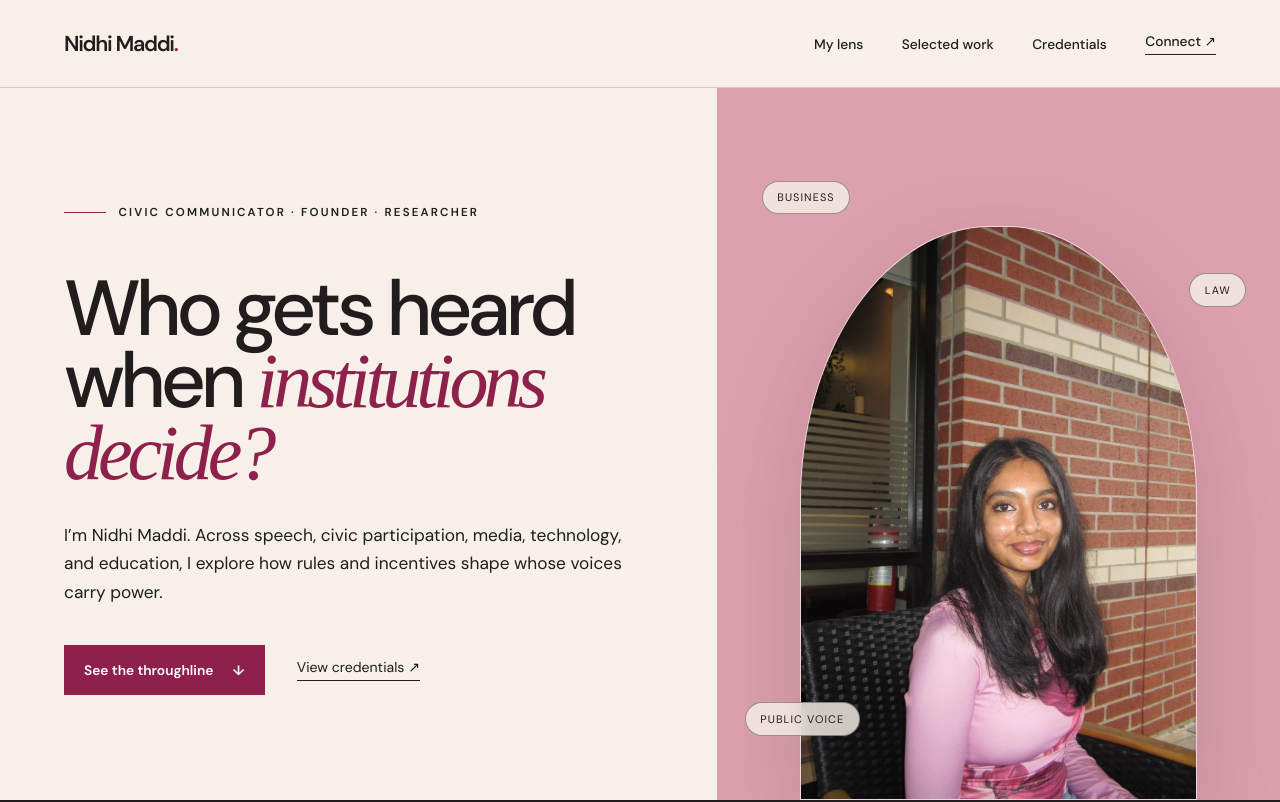
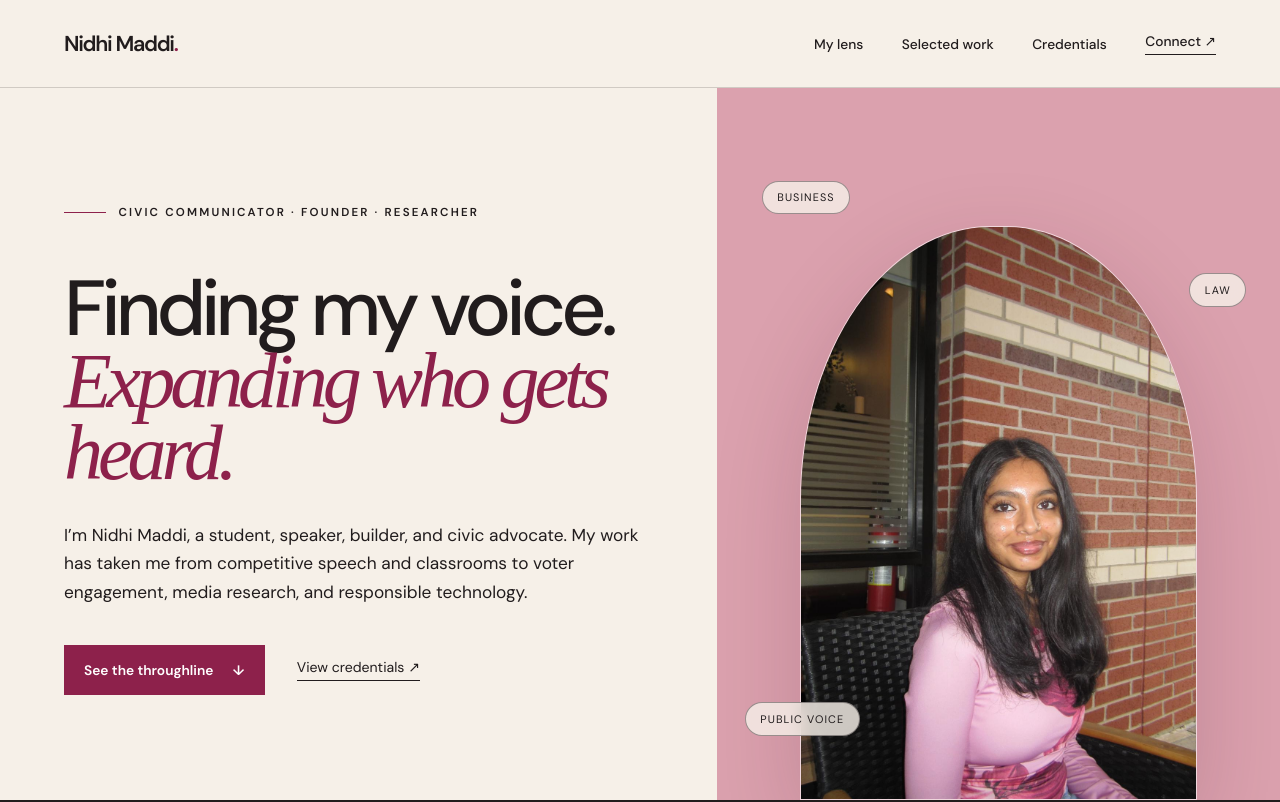
Before and after one commit to msssyamala/nidhimaddi.com, a Next.js app: page / in a window 1280 px wide. Shown: the top 802 px of the page. Built offline with nearby package versions, Linux system fonts and the light colour scheme; a web font is replaced by a local one.

Commit message:
Make homepage introduction more personal

```diff
--- a/app/page.tsx
+++ b/app/page.tsx
@@ -23,8 +23,8 @@ export default function Home() {
       <section className="hero brandHero" id="top">
         <div className="heroCopy">
           <p className="eyebrow"><span /> Civic communicator · Founder · Researcher</p>
-          <h1>Who gets heard<br />when <em>institutions decide?</em></h1>
-          <p className="heroLead">I’m Nidhi Maddi. Across speech, civic participation, media, technology, and education, I explore how rules and incentives shape whose voices carry power.</p>
+          <h1>Finding my voice.<br /><em>Expanding who gets heard.</em></h1>
+          <p className="heroLead">I’m Nidhi Maddi, a student, speaker, builder, and civic advocate. My work has taken me from competitive speech and classrooms to voter engagement, media research, and responsible technology.</p>
           <div className="heroActions"><a className="button primary" href="#lens">See the throughline <span>↓</span></a><a className="textLink" href="#credentials">View credentials <Arrow /></a></div>
         </div>
         <div className="heroVisual brandVisual">
```
Also changed, not shown: 1 other file (tests, documents, lock files or other folders).
